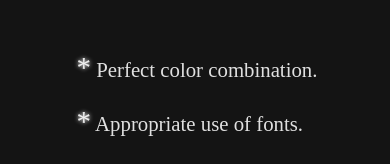
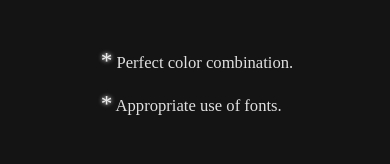
Before and after one commit to VibhuteAnjali/Anjali, a React (Vite) app: page /DigiAvisa in a window 390 px wide. Shown: the part 372-536 px from the top of the page. Built offline with nearby package versions, Linux system fonts and the light colour scheme; a web font is replaced by a local one.

Commit message:
Update DigiAvisa.css

```diff
--- a/src/styles/DigiAvisa.css
+++ b/src/styles/DigiAvisa.css
@@ -50,4 +50,7 @@ img {
   .img3 {
     width: 81vw !important;
   }
+  .project-ideas p {
+    font-size: 0.8em;
+  }
 }
```
